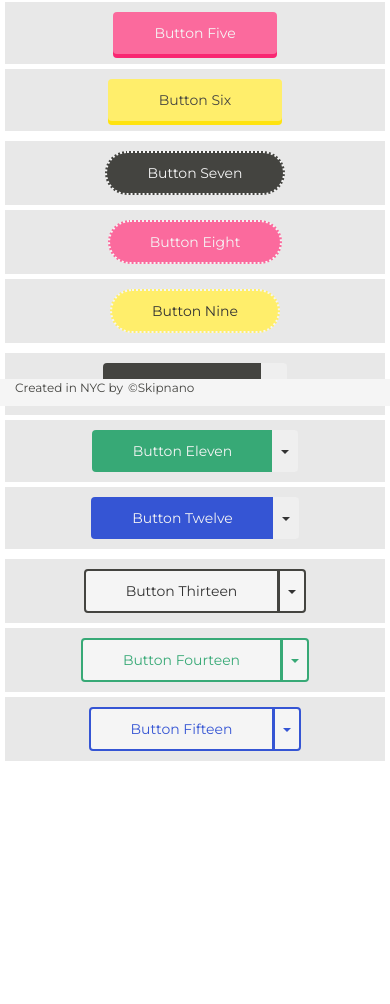
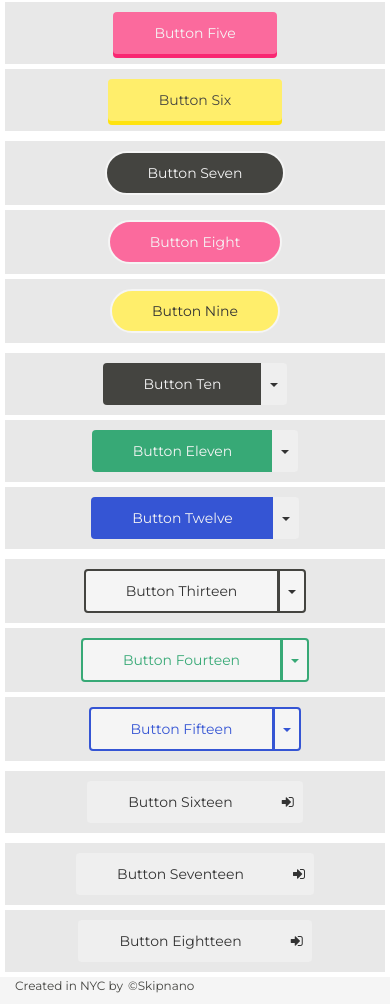
Before and after one commit to skipnano/buttons-for-fun, a plain HTML site: page index.html in a window 390 px wide. Shown: the part 438-1442 px from the top of the page. Before the commit the page ends 1204 px from the top, so only its background shows below. Drawn offline with nearby package versions, Linux system fonts and the light colour scheme.

Commit message:
11-12-15 Commit
adjusted mobile footer positioning.

```diff
--- a/css/styles.css
+++ b/css/styles.css
@@ -29,10 +29,10 @@ p {
 
 /*ANIMATION & ROTATION ON THE LOGO*/
 #logo {
-	-webkit-animation: logoZoom 3s; /* Safari 4+ */
-  	-moz-animation:    logoZoom 3s; /* Fx 5+ */
-  	-o-animation:      logoZoom 3s; /* Opera 12+ */
-  	animation:         logoZoom 3s; /* IE 10+, Fx 29+ */
+	-webkit-animation: logoZoom 2s; /* Safari 4+ */
+  	-moz-animation:    logoZoom 2s; /* Fx 5+ */
+  	-o-animation:      logoZoom 2s; /* Opera 12+ */
+  	animation:         logoZoom 2s; /* IE 10+, Fx 29+ */
   	-ms-transform: 		rotate(-25deg); /* IE 9 */
     -webkit-transform: 	rotate(-25deg); /* Chrome, Safari, Opera */
     transform: 			rotate(-25deg);
@@ -77,6 +77,12 @@ p {
 .footer {
     background-color: #f5f5f5;
 }
+/*.fixed-header {
+	position: fixed;
+    right: 0;
+    left: 0;
+    z-index: 1030;
+}*/
 
 /*BUTTON CSS*/
 .b1 {
@@ -111,20 +117,20 @@ p {
 	padding: 10px 50px;
 }
 .b7 {
-	border: dotted 2px #f5f5f5;
+	border: solid 2px #f5f5f5;
 	border-radius: 25px;
 	background-color: #444440;
 	color: #f5f5f5;
 
 }
 .b8 {
-	border: dotted 2px #f5f5f5;
+	border: solid 2px #f5f5f5;
 	border-radius: 25px;
 	background-color: #fb6a9d;
 	color: #f5f5f5;
 }
 .b9 {
-	border: dotted 2px #f5f5f5;
+	border: solid 2px #f5f5f5;
 	border-radius: 25px;
 	background-color: #ffee6b;
 }
@@ -157,9 +163,9 @@ p {
 
 /*PSEUDO CLASSES*/
 
-a:hover {text-decoration: none;}
+a:hover {text-decoration: none; color: #37a976;}
 
-#logo:hover {color: #37a976;}
+/*#logo:hover {color: #37a976;}*/
 
 .btn:focus {outline:0 !important;}
 
@@ -212,4 +218,7 @@ a:hover {text-decoration: none;}
 	footer, p, a {
 		font-size: 12px;
 	}
+	.footer {
+		position: relative;
+	}
 }
--- a/index.html
+++ b/index.html
@@ -22,7 +22,7 @@
 
 <body>
 	<div class="container-fluid">
-		<header>
+		<header class="fixed-header">
 			<h1>Buttons For Fun. <span><i id="logo" class="fa fa-hand-pointer-o"></i></span></h1>
 		</header>
 
@@ -181,6 +181,65 @@
 				</div>
 			</div>
 		</div> <!--end row5-->
+
+		<div class="row button-row">
+			<div class="col-sm-4 btn-column">
+				<div class="module">
+					<div class="btn-group">
+						<button type="button" class="btn b16">Button Sixteen</button>
+						<button type="button" class="btn b16-drop dropdown-toggle" data-toggle="dropdown" aria-haspopup="true" aria-expanded="false">
+							<span><i class="fa fa-sign-in"></i></span>
+							<span class="sr-only">Toggle Dropdown</span>
+						</button>
+						<div class="dropdown-menu">
+							<!-- <div class="input-group">
+								<span class="input-group-addon" id="basic-addon2">@</span>
+								<input type="text" class="form-control" placeholder="Username" aria-describedby="basic-addon2">
+							</div> -->
+							<!--<div class="input-group input-group-sm">
+								<span class="input-group-addon" id="basic-addon3"><i class="fa fa-key"></i></span>
+								<input type="text" class="form-control" placeholder="Password" aria-describedby="basic-addon3">
+							</div> -->
+							</div>
+						</div>
+					</div>
+				</div>
+			</div>
+			<div class="col-sm-4 btn-column">
+				<div class="module">
+					<div class="btn-group">
+						<button type="button" class="btn b17">Button Seventeen</button>
+						<button type="button" class="btn b17-drop dropdown-toggle" data-toggle="dropdown" aria-haspopup="true" aria-expanded="false">
+							<span><i class="fa fa-sign-in"></i></span>
+							<span class="sr-only">Toggle Dropdown</span>
+						</button>
+						<div class="dropdown-menu">
+							<!-- <div class="input-group">
+								<span class="input-group-addon" id="basic-addon2">@</span>
+								<input type="text" class="form-control" placeholder="Username" aria-describedby="basic-addon2">
+							</div>  -->
+						</div>
+					</div>
+				</div>
+			</div>
+			<div class="col-sm-4 btn-column">
+				<div class="module">
+					<div class="btn-group">
+						<button type="button" class="btn b18">Button Eightteen</button>
+						<button type="button" class="btn b18-drop dropdown-toggle" data-toggle="dropdown" aria-haspopup="true" aria-expanded="false">
+							<span><i class="fa fa-sign-in"></i></span>
+							<span class="sr-only">Toggle Dropdown</span>
+						</button>
+						<div class="dropdown-menu">
+							<!-- <div class="input-group input-group-sm">
+								<span class="input-group-addon" id="basic-addon3">@</span>
+								<input type="text" class="form-control" placeholder="Username" aria-describedby="basic-addon3">
+							</div>  -->
+						</div>
+					</div>
+				</div>
+			</div>
+		</div> <!--end row6-->
 	</div> <!--End container fluid div -->
 
 	<footer class="footer navbar-fixed-bottom">
```
